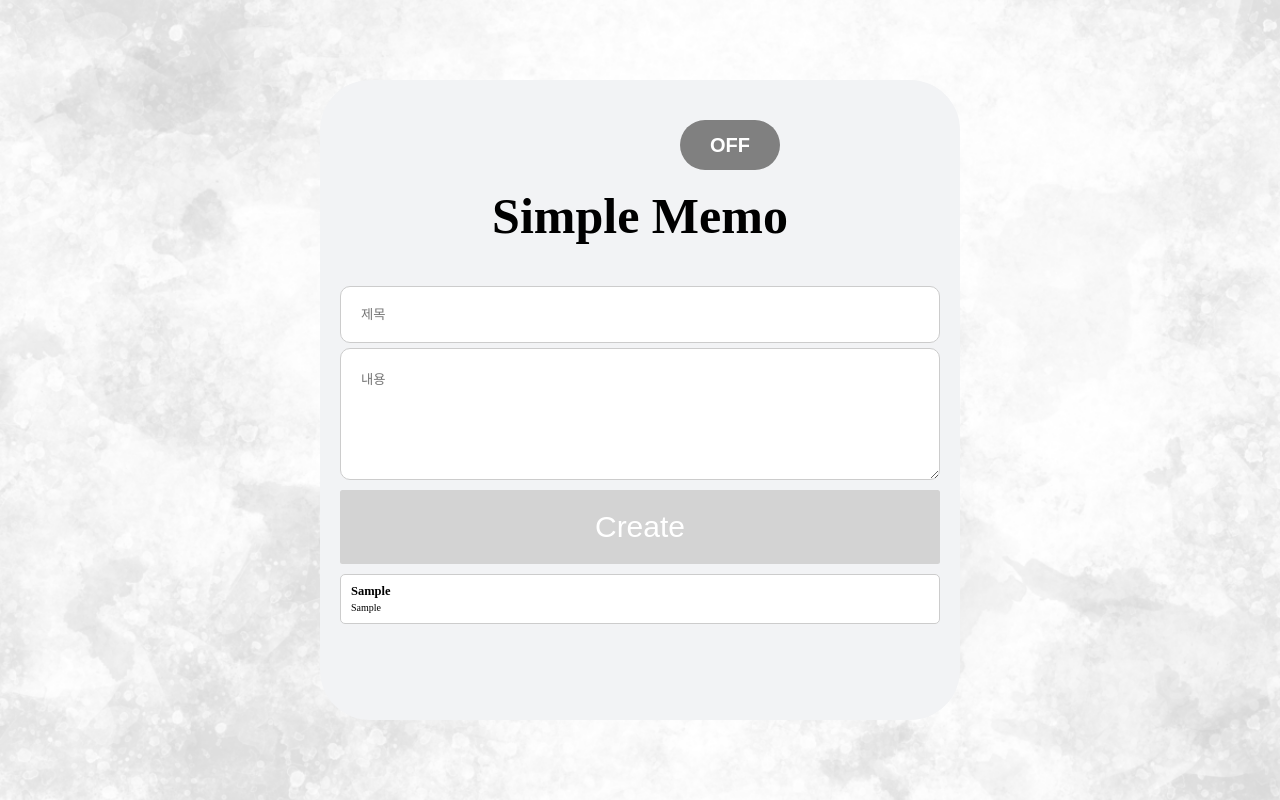
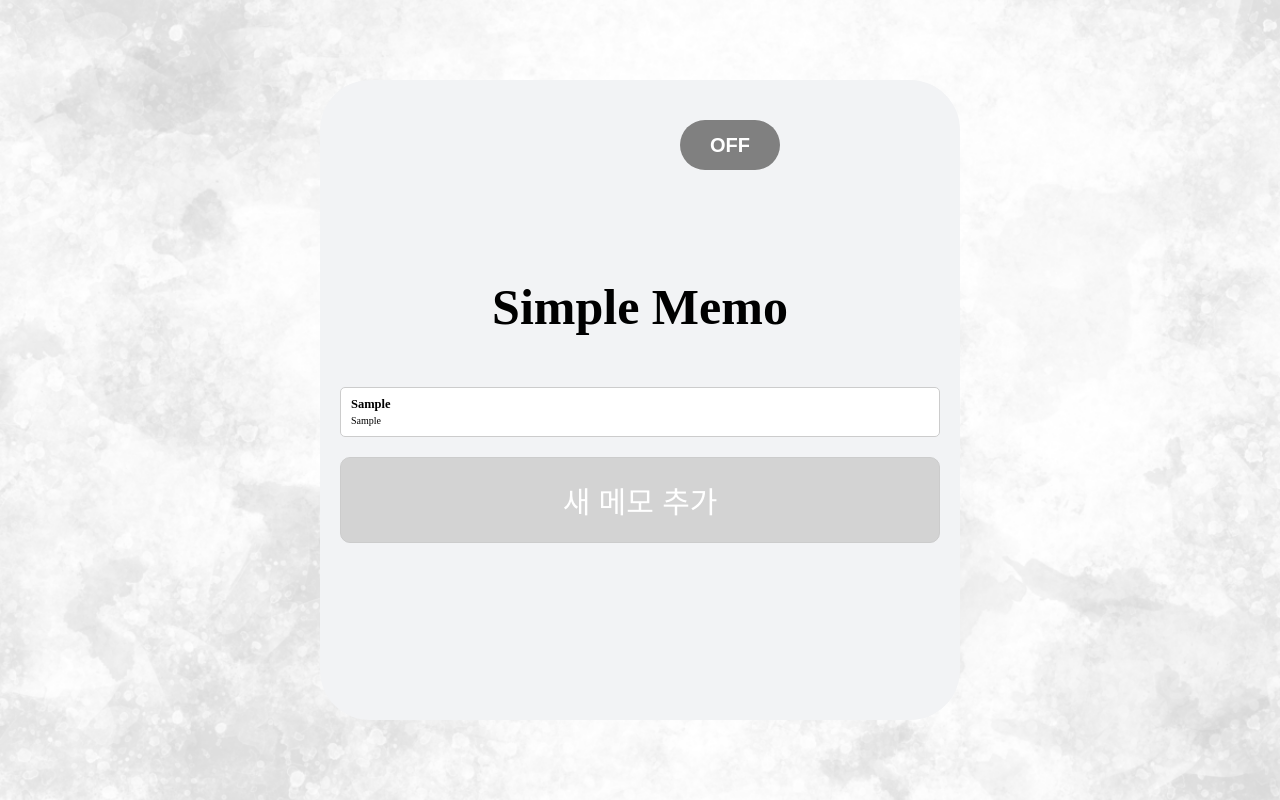
Before and after one commit to NOW-SOPT-REACTSTUDY-PROJECT/Note-App, a React (Vite) app: page / in a window 1280 px wide. Both pictures are taken after typing "Sample", "Sample" into the empty fields and a click on the button "Create". Built offline with nearby package versions, Linux system fonts and the light colour scheme.

Commit message:
fix: 메모 생성 후 list만 보이게 수정

```diff
--- a/src/componenets/NoteList.tsx
+++ b/src/componenets/NoteList.tsx
@@ -9,14 +9,16 @@ interface NoteType {
 
 interface NoteListProps {
   notes: NoteType[];
+  onAddNewNote: () => void;
 }
 
-const NoteList: React.FC<NoteListProps> = ({ notes }) => {
+const NoteList: React.FC<NoteListProps> = ({ notes, onAddNewNote }) => {
   return (
     <List>
       {notes.map((note, index) => (
         <Note key={index} title={note.title} content={note.content} />
       ))}
+      <AddButton onClick={onAddNewNote}>새 메모 추가</AddButton>
     </List>
   );
 };
@@ -29,3 +31,18 @@ const List = styled.div`
   width: 100%;
   margin-top: 1rem;
 `;
+
+const AddButton = styled.button`
+  padding: 2rem;
+  margin-top: 1rem;
+  border-radius: 1rem;
+  border: 1px solid #ccc;
+  background-color: lightgray;
+  font-size: 3rem;
+  color: white;
+  cursor: pointer;
+
+  &:hover {
+    background-color: gray;
+  }
+`;
--- a/src/componenets/Noteinput.tsx
+++ b/src/componenets/Noteinput.tsx
@@ -60,8 +60,8 @@ const Textarea = styled.textarea`
 
 const Button = styled.button`
   padding: 2rem;
-  border-radius: 0.25rem;
-  border: none;
+  border-radius: 1rem;
+  border: 1px solid #ccc;
   background-color: lightgray;
   font-size: 3rem;
   color: white;
--- a/src/pages/Home.tsx
+++ b/src/pages/Home.tsx
@@ -12,9 +12,11 @@ interface NoteType {
 
 const Home: React.FC = () => {
   const [notes, setNotes] = useState<NoteType[]>([]);
+  const [showNoteInput, setShowNoteInput] = useState(true);
 
   const addNote = (note: NoteType) => {
     setNotes([...notes, note]);
+    setShowNoteInput(false);
   };
 
   return (
@@ -24,8 +26,11 @@ const Home: React.FC = () => {
           <Title />
           <Toggle />
         </HomeHeader>
-        <NoteInput addNote={addNote} />
-        <NoteList notes={notes} />
+        {showNoteInput ? (
+          <NoteInput addNote={addNote} />
+        ) : (
+          <NoteList notes={notes} onAddNewNote={() => setShowNoteInput(true)} />
+        )}
       </HomeContainer>
     </HomeWrapper>
   );
```
